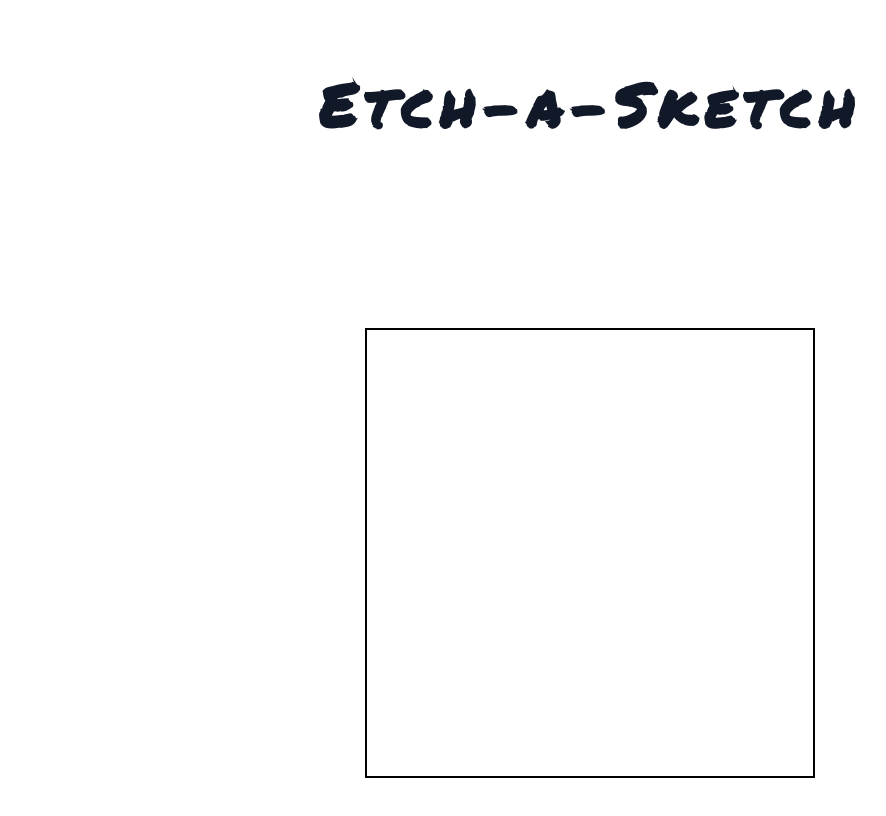
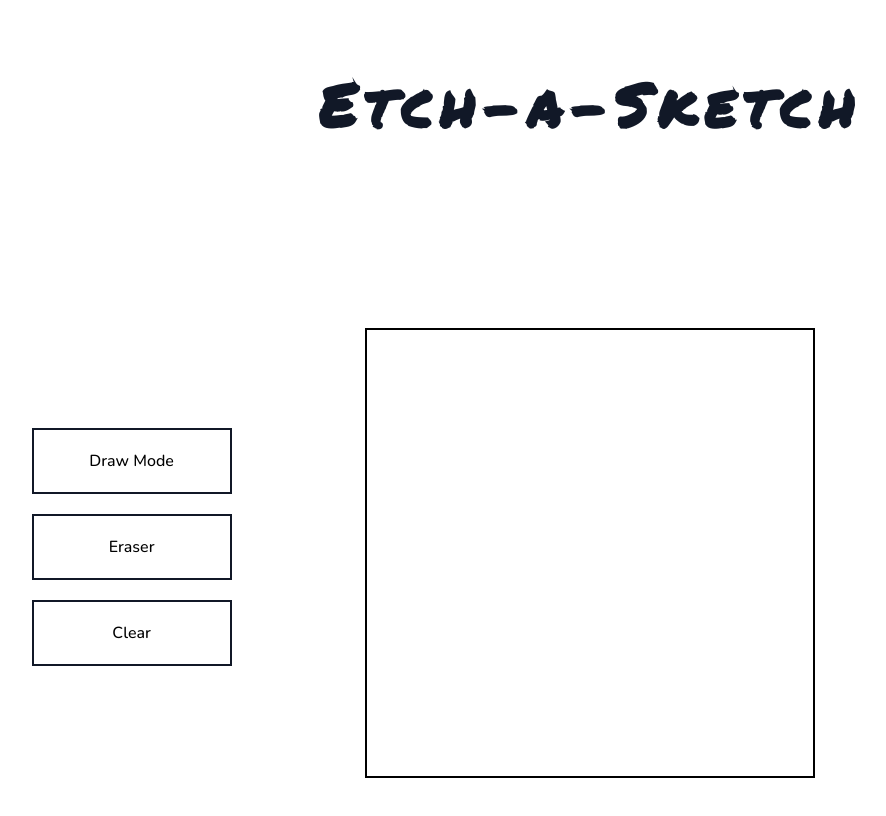
Before and after one commit to vincent-leclerc/etch-a-sketch, a website built with Vite: page index.html in a window 1280 px wide. Shown: the whole page, without its empty margins (50-936 px from the left). Built offline with nearby package versions, Linux system fonts and the light colour scheme.

Commit message:
implements menu design

```diff
--- a/index.html
+++ b/index.html
@@ -23,6 +23,11 @@
       <h1 class="header__title">Etch-a-Sketch</h1>
     </header>
     <section class="section-board">
+      <menu class="menu">
+        <button class="btn">Draw Mode</button>
+        <button class="btn">Eraser</button>
+        <button class="btn">Clear</button>
+      </menu>
       <div class="sketch-board"></div>
     </section>
   </body>
--- a/src/sass/abstracts/_variables.scss
+++ b/src/sass/abstracts/_variables.scss
@@ -1,5 +1,6 @@
 // Colors
 $color-grey-dark: #111827;
+$color-white: #fff;
 
 // Fonts
 $defaut-font-size: 1.6rem;
--- /dev/null
+++ b/src/sass/components/_button.scss
@@ -0,0 +1,21 @@
+.btn {
+  cursor: pointer;
+  border: 2px solid $color-grey-dark;
+  background-color: transparent;
+  padding: 2rem 0;
+  font-family: $font-primary;
+  font-size: $defaut-font-size;
+  font-weight: 500;
+  width: 20rem;
+  transition: all 0.16s ease;
+
+  &:hover {
+    transform: translateY(-0.6rem);
+    box-shadow: 0.5rem 0.5rem 1.2rem rgba(0, 0, 0, 0.25);
+  }
+
+  &:active {
+    background-color: $color-grey-dark;
+    color: $color-white;
+  }
+}
--- a/src/sass/layout/_board.scss
+++ b/src/sass/layout/_board.scss
@@ -1,9 +1,18 @@
+.section-board {
+  display: flex;
+  position: relative;
+  height: 90vh;
+}
+
 .sketch-board {
   display: grid;
   grid-template-columns: repeat(16, 1fr);
   justify-content: center;
-  margin: 0 auto;
   width: 45rem;
   height: 45rem;
   border: 2px solid black;
+  position: absolute;
+  top: 0;
+  left: 50%;
+  transform: translate(-50%, 0);
 }
--- /dev/null
+++ b/src/sass/layout/_menu.scss
@@ -0,0 +1,9 @@
+.menu {
+  display: flex;
+  flex-direction: column;
+  align-items: flex-end;
+  gap: 2rem;
+  color: $color-grey-dark;
+  padding-top: 10rem;
+  width: 22%;
+}
--- a/src/sass/main.scss
+++ b/src/sass/main.scss
@@ -8,11 +8,13 @@
 @import 'base/typography';
 
 // Components
+@import 'components/button';
 
 // Layout
 @import 'layout/grid';
 @import 'layout/header';
 @import 'layout/board';
+@import 'layout/menu';
 
 // Pages
 @import 'pages/home';
```
